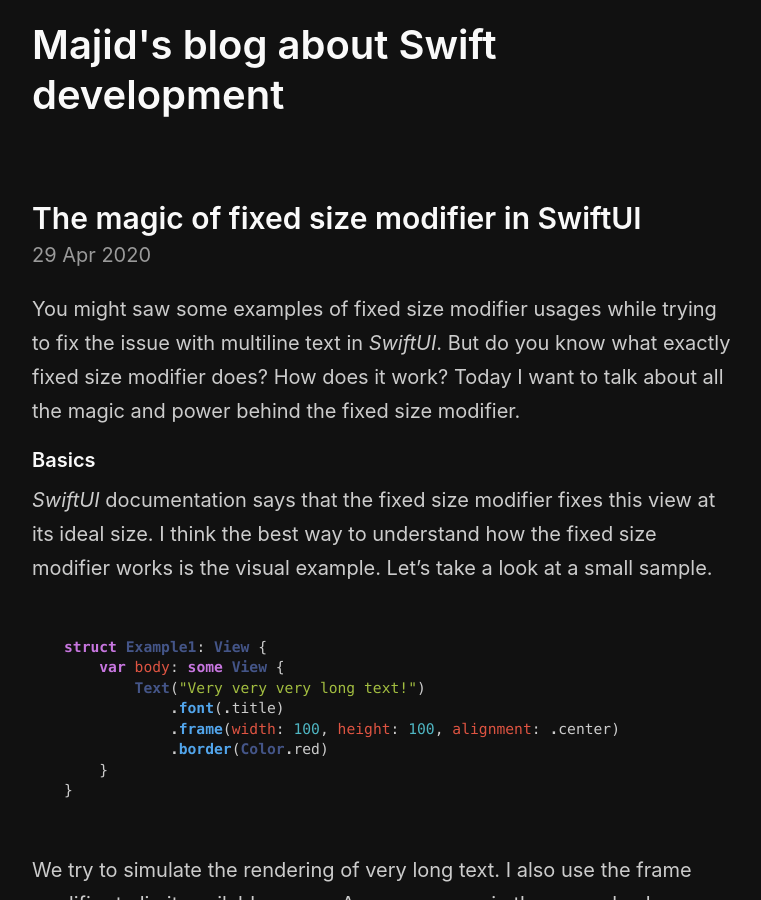
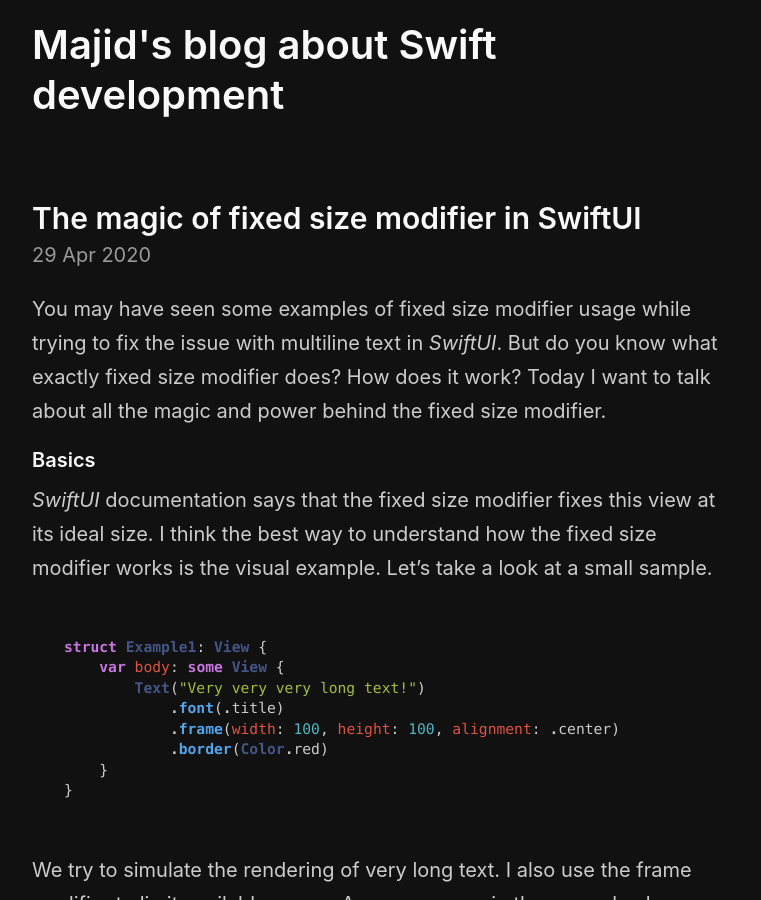
Before and after one commit to mecid/mecid.github.io, a Jekyll site: the page built from _posts/2020-04-29-the-magic-of-fixed-size-modifier-in-swiftui.md, in a window 1280 px wide and 900 px high. Shown: the whole window, without its empty margins (258-1019 px from the left). Built offline with Jekyll 4.4.1, drawn with Linux system fonts in a browser that asks for light colours.

Commit message:
Update 2020-04-29-the-magic-of-fixed-size-modifier-in-swiftui.md

```diff
--- a/_posts/2020-04-29-the-magic-of-fixed-size-modifier-in-swiftui.md
+++ b/_posts/2020-04-29-the-magic-of-fixed-size-modifier-in-swiftui.md
@@ -4,7 +4,7 @@
 layout: post
 ---
 
-You might saw some examples of fixed size modifier usages while trying to fix the issue with multiline text in *SwiftUI*. But do you know what exactly fixed size modifier does? How does it work? Today I want to talk about all the magic and power behind the fixed size modifier.
+You may have seen some examples of fixed size modifier usage while trying to fix the issue with multiline text in *SwiftUI*. But do you know what exactly fixed size modifier does? How does it work? Today I want to talk about all the magic and power behind the fixed size modifier.
 
 #### Basics
 *SwiftUI* documentation says that the fixed size modifier fixes this view at its ideal size. I think the best way to understand how the fixed size modifier works is the visual example. Let's take a look at a small sample.
```
